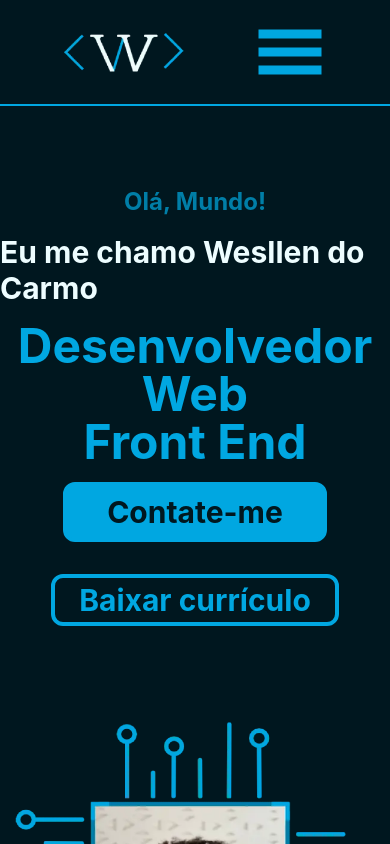
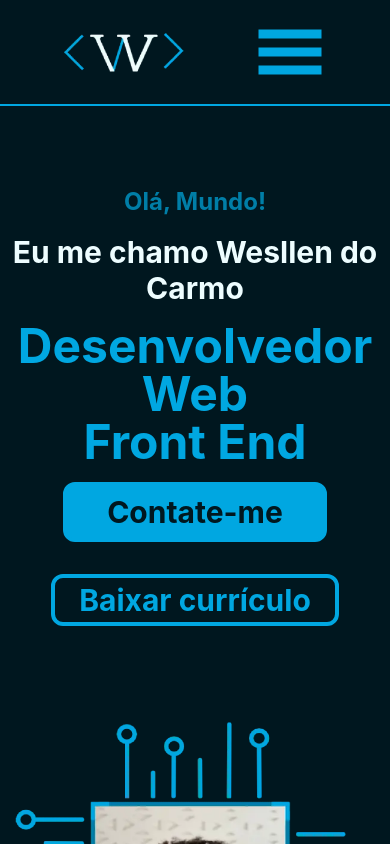
Before and after one commit to WesllenCarmo/Portfolio, a React (Vite) app: page / in a window 390 px wide. Shown: the top 844 px of the page. Built offline with nearby package versions, Linux system fonts and the light colour scheme.

Commit message:
style: add text-center to introduction

```diff
--- a/src/components/pages/Home/index.jsx
+++ b/src/components/pages/Home/index.jsx
@@ -18,7 +18,7 @@ const Home = () => {
       <header role='banner' id='home' className="flex flex-col lg:flex-row lg:justify-around lg:items-center py-20 gap-24 lg:gap-0 lg:py-32 font-bold w-full items-center flex-wrap">
         <div className='flex flex-col gap-4 w-fit items-center lg:items-start'>
           <h3 className='text-2xl lg:text-3xl text-custom-blue'>{t("hero.greeting")}</h3>
-          <h2 className='text-3xl lg:text-5xl text-custom-white'>{t("hero.introduction")}</h2>
+          <h2 className='text-3xl lg:text-5xl text-custom-white text-center'>{t("hero.introduction")}</h2>
           <h1 className='text-5xl text-center lg:text-start lg:text-8xl text-custom-light-blue'>{t("hero.career.text1")} <br /> {t("hero.career.text2")}</h1>
           <div className='flex flex-col lg:flex-row gap-8 justify-between items-center flex-wrap md:gap-8'>
             <a href='/#contact' aria-label={t("hero.contactButton.label")} className='bg-custom-light-blue border-4 border-custom-light-blue text-custom-dark-blue text-3xl font-bold px-10 py-2 rounded-xl transition duration-400 hover:bg-custom-dark-blue hover:text-custom-light-blue'>
```
